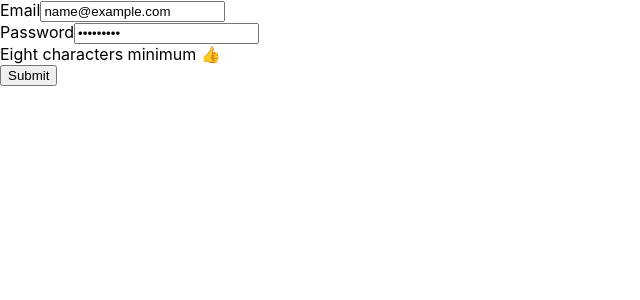
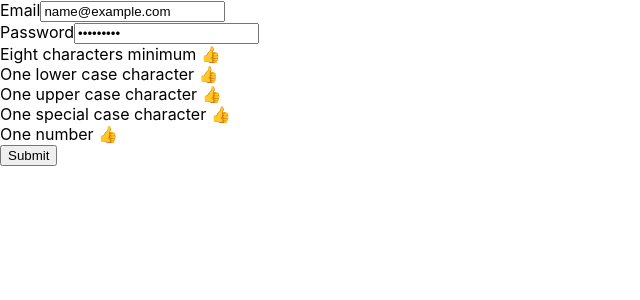
Before and after one commit to jmLei/notes, a React (Create React App) app in the folder frontend/: page / in a window 1280 px wide. Both pictures are taken after typing "name@example.com", "Sample123" into the empty fields and a click on the input "Submit". Shown: the top 300 px of the page, without its empty margins (0-640 px from the left). Built offline with nearby package versions, Linux system fonts and the light colour scheme.

Commit message:
Implemented the HTML only portion of sign-up page

```diff
--- a/frontend/src/components/SignUpForm.tsx
+++ b/frontend/src/components/SignUpForm.tsx
@@ -4,16 +4,10 @@ const SignUpForm = () => {
     const [email, setEmail] = useState("");
     const [password, setPassword] = useState("");
     const [isPasswordLongEnough, setIsPasswordLongEnough] = useState(false);
-
-    const [isPasswordValid, setIsPasswordValid] = useState(
-        {
-            "minEightChar" : false,
-            "oneLowerCaseChar" : false,
-            "oneUpperCaseChar" : false,
-            "oneNumber" : false,
-            "oneSpecialChar" : false
-        }
-    );
+    const [hasLowerCaseChar, setHasLowerCaseChar] = useState(false);
+    const [hasUpperCaseChar, setHasUpperCaseChar] = useState(false);
+    const [hasSpecialChar, setHasSpecialChar] = useState(false);
+    const [hasNumber, setHasNumber] = useState(false);
 
     const onEmailChange = (event:React.ChangeEvent<HTMLInputElement>) => {
         setEmail(event.target.value);
@@ -23,6 +17,17 @@ const SignUpForm = () => {
         setPassword(event.target.value);
         (event.target.value.length >= 8) ? setIsPasswordLongEnough(true) : setIsPasswordLongEnough(false);
 
+        let regex:RegExp = new RegExp('[A-Z]');
+        (regex.test(event.target.value)) ? setHasUpperCaseChar(true) : setHasUpperCaseChar(false);
+
+        regex = new RegExp('[a-z]');
+        (regex.test(event.target.value)) ? setHasLowerCaseChar(true) : setHasLowerCaseChar(false);
+
+        regex = new RegExp('[1-9]');
+        (regex.test(event.target.value)) ? setHasNumber(true) : setHasNumber(false);
+
+        regex = new RegExp('^[a-zA-Z0-9]');
+        (regex.test(event.target.value)) ? setHasSpecialChar(true) : setHasSpecialChar(false);
     };
 
     const onSubmitHandler = (event:React.FormEvent<HTMLFormElement>) => {
@@ -58,6 +63,38 @@ const SignUpForm = () => {
                             <span aria-label="cross mark" role="img"> ❌</span>
                     }
                 </div>
+                <div>
+                    One lower case character
+                    {
+                        hasLowerCaseChar ?
+                            <span aria-label="check mark" role="img"> 👍</span> :
+                            <span aria-label="cross mark" role="img"> ❌</span>
+                    }
+                </div>
+                <div>
+                    One upper case character
+                    {
+                        hasUpperCaseChar ?
+                            <span aria-label="check mark" role="img"> 👍</span> :
+                            <span aria-label="cross mark" role="img"> ❌</span>
+                    }
+                </div>
+                <div>
+                    One special case character
+                    {
+                        hasSpecialChar ?
+                            <span aria-label="check mark" role="img"> 👍</span> :
+                            <span aria-label="cross mark" role="img"> ❌</span>
+                    }
+                </div>
+                <div>
+                    One number
+                    {
+                        hasNumber ?
+                            <span aria-label="check mark" role="img"> 👍</span> :
+                            <span aria-label="cross mark" role="img"> ❌</span>
+                    }
+                </div>
                 <input type="submit" value="Submit"/>
             </form>
         </div>
@@ -65,26 +102,3 @@ const SignUpForm = () => {
 };
 
 export default SignUpForm;
-
-/**
- * <div>
-                    One lowercase character
-                    <span aria-label="cross mark" role="img"> ❌</span>
-                </div>
-                <div>
-                    One uppercase character
-                    <span aria-label="cross mark" role="img"> ❌</span>
-                </div>
-                <div>
-                    One special character
-                    <span aria-label="cross mark" role="img"> ❌</span>
-                </div>
-                <div>
-                    One number
-                    <span aria-label="cross mark" role="img"> ❌</span>
-                </div>
-                <div>
-                    <span aria-label="check mark" role="img">✔</span>
-                </div>
- *
- */
```
